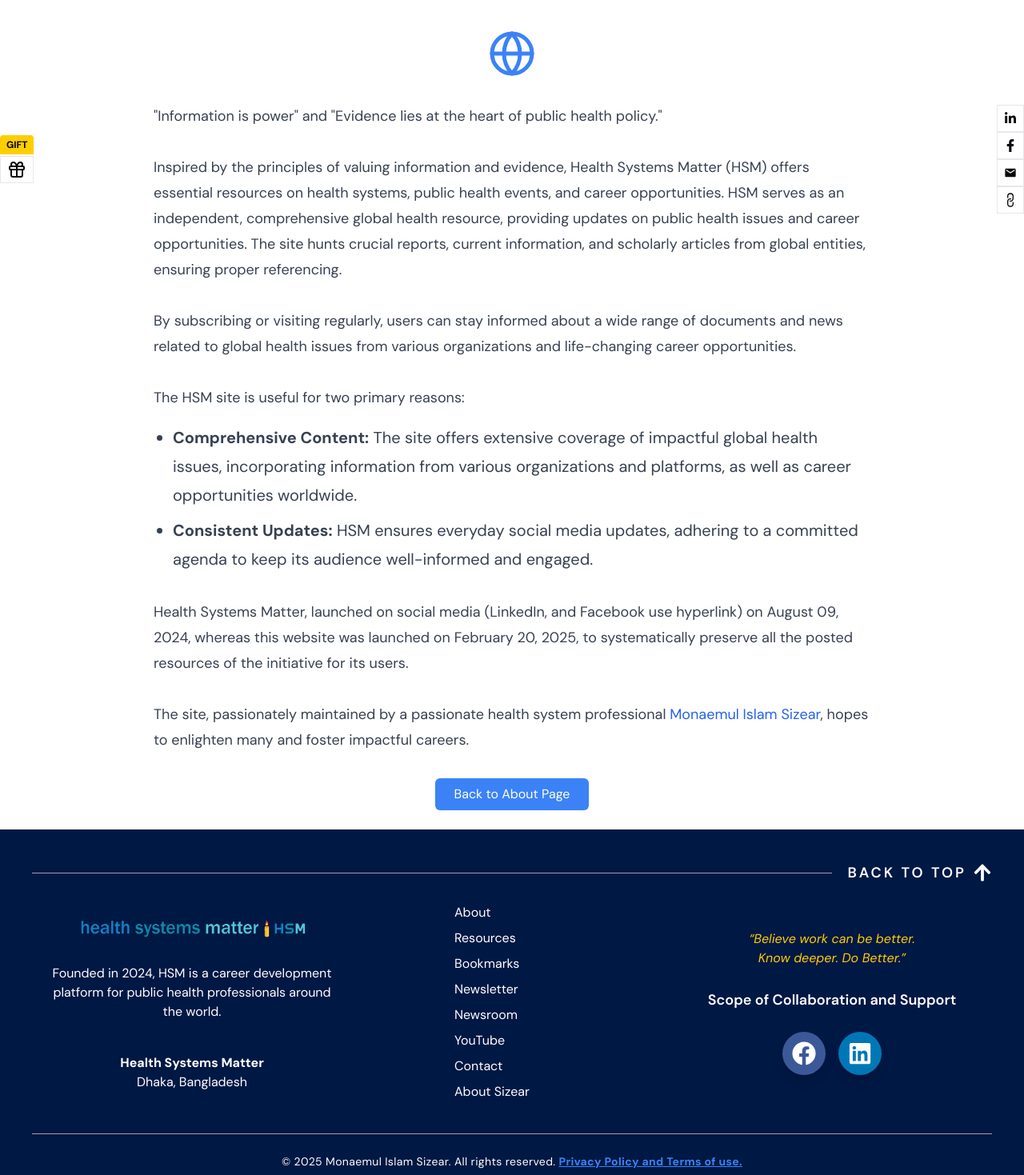
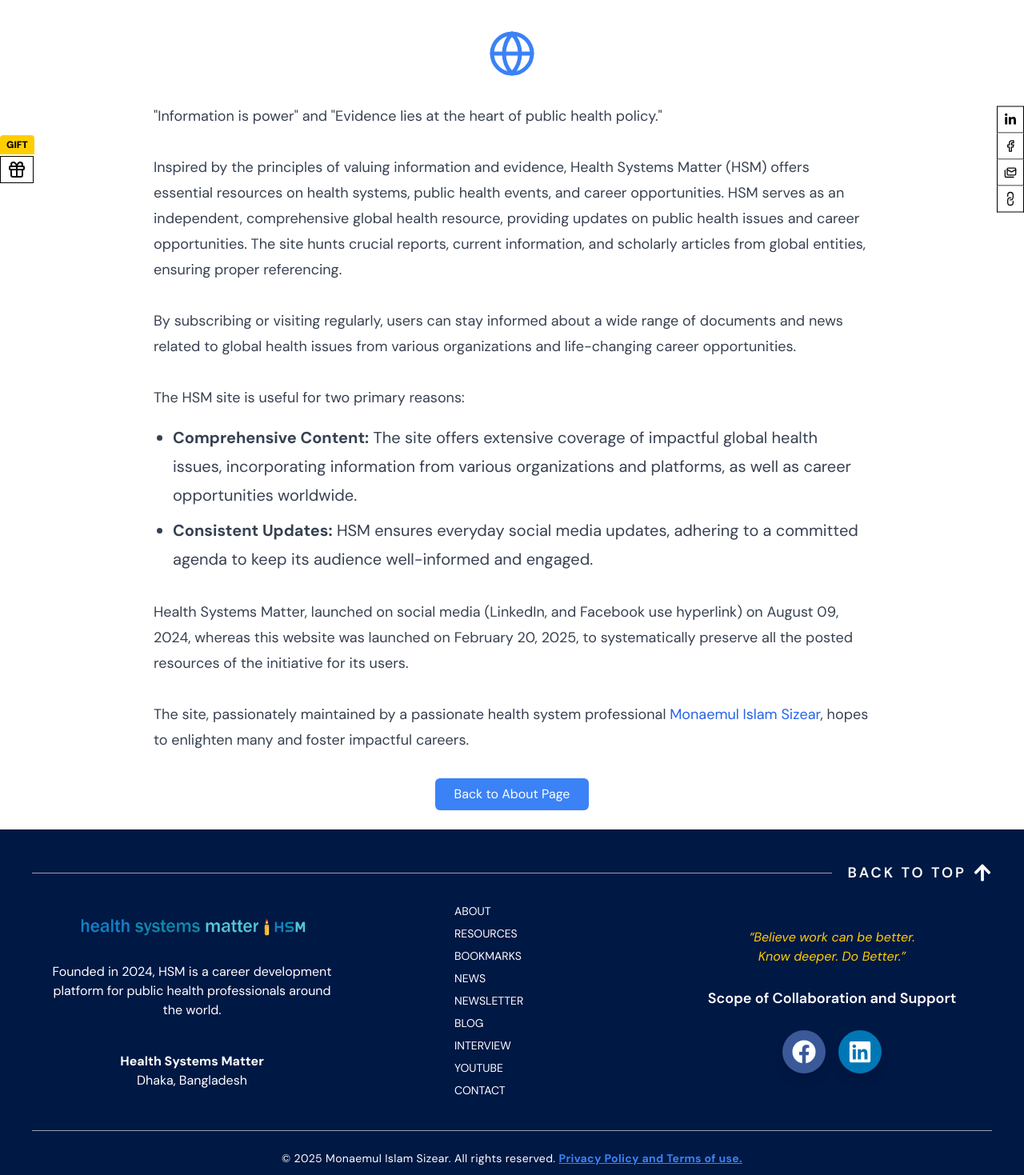
Before and after one commit to mehrabhossain1/hsm, a Next.js app: page /about/about-hsm in a window 1280 px wide. Shown: the part 201-1670 px from the top of the page at 80% size. Built offline with nearby package versions, Linux system fonts and the light colour scheme.

Commit message:
Changed: Social icons and buttons

```diff
--- a/components/Homepage/BlogsInterviewsSection.tsx
+++ b/components/Homepage/BlogsInterviewsSection.tsx
@@ -57,7 +57,7 @@
             }}
             className="mt-auto flex bg-[#FFCE00] text-black hover:text-white hover:bg-[#001844] hover:border hover:border-[#FFCE00]"
           >
-            Read More
+            Explore
             <ArrowRight className="size-4 hover:text-white" />
           </Button>
         </a>
--- a/components/Homepage/NewsNewsletterSection.tsx
+++ b/components/Homepage/NewsNewsletterSection.tsx
@@ -57,7 +57,7 @@
             }}
             className="mt-auto flex bg-[#FEC53F] text-black hover:text-white hover:bg-[#001844] hover:border hover:border-[#FEC53F]"
           >
-            Read More
+            Explore
             <ArrowRight className="size-4 hover:text-white" />
           </Button>
         </a>
--- a/components/Homepage/ResourcesSection.tsx
+++ b/components/Homepage/ResourcesSection.tsx
@@ -58,7 +58,7 @@
             }}
             className="mt-auto flex bg-[#FEC53F] text-black hover:text-white hover:bg-[#001844] hover:border hover:border-[#FEC53F]"
           >
-            Read More
+            Explore
             <ArrowRight className="size-4 hover:text-white" />
           </Button>
         </a>
--- a/components/Homepage/Youtube/Youtube.tsx
+++ b/components/Homepage/Youtube/Youtube.tsx
@@ -5,7 +5,7 @@
 const Youtube = () => {
   return (
     <section
-      className="bg-gradient-to-b from-[#001844] to-[#001844c2]  min-h-[720px] flex items-center justify-center"
+      className="bg-[#001844]  min-h-[720px] flex items-center justify-center"
       id="youtube"
     >
       {/* <div className="flex flex-col gap-10 min-h-dvh px-8 items-center justify-center max-w-screen-xl mx-auto overflow-x-hidden lg:flex-row">
--- a/components/Shared/Footer/Footer.tsx
+++ b/components/Shared/Footer/Footer.tsx
@@ -47,48 +47,52 @@
           </div>
 
           {/* Second Grid */}
-          <div className="flex flex-col text-base">
+          <div className="flex flex-col text-sm">
             <ul className="space-y-2 md:ps-28">
               <li>
-                <a href="#about" className="hover:underline">
-                  About
-                </a>
+                <Link href="/about" className="hover:underline">
+                  ABOUT
+                </Link>
               </li>
               <li>
-                <a href="#resources" className="hover:underline">
-                  Resources
-                </a>
+                <Link href="/resources" className="hover:underline">
+                  RESOURCES
+                </Link>
               </li>
               <li>
-                <a href="#bookmarks" className="hover:underline">
-                  Bookmarks
-                </a>
+                <Link href="/bookmarks" className="hover:underline">
+                  BOOKMARKS
+                </Link>
               </li>
               <li>
-                <a href="#newsletter" className="hover:underline">
-                  Newsletter
-                </a>
+                <Link href="/news" className="hover:underline">
+                  NEWS
+                </Link>
               </li>
               <li>
-                <a href="#newsroom" className="hover:underline">
-                  Newsroom
-                </a>
-              </li>
-
-              <li>
-                <a href="#youtube" className="hover:underline">
-                  YouTube
-                </a>
+                <Link href="/newsletter" className="hover:underline">
+                  NEWSLETTER
+                </Link>
               </li>
               <li>
-                <a href="#contact" className="hover:underline">
-                  Contact
-                </a>
+                <Link href="/blog" className="hover:underline">
+                  BLOG
+                </Link>
               </li>
               <li>
-                <a href="#about-sizear" className="hover:underline">
-                  About Sizear
-                </a>
+                <Link href="/interview" className="hover:underline">
+                  INTERVIEW
+                </Link>
+              </li>
+              <li>
+                <Link href="/youtube" className="hover:underline">
+                  YOUTUBE
+                </Link>
+              </li>
+              <li>
+                <Link href="/contact" className="hover:underline">
+                  CONTACT
+                </Link>
               </li>
             </ul>
           </div>
--- a/components/Shared/Navbar/NavLinks/NavLinks.tsx
+++ b/components/Shared/Navbar/NavLinks/NavLinks.tsx
@@ -4,6 +4,14 @@
 import { cn } from "@/lib/utils";
 import { AiFillHome } from "react-icons/ai";
 import Link from "next/link";
+import {
+  BookOpen,
+  Bookmark,
+  Newspaper,
+  Mail,
+  PenSquare,
+  Mic,
+} from "lucide-react";
 
 export function NavbarDemo() {
   return (
@@ -54,8 +62,13 @@
           href="/resources-and-bookmarks"
         >
           <div className="flex flex-col space-y-4 text-sm">
-            <HoveredLink href="/web-dev">Resources</HoveredLink>
-            <HoveredLink href="/interface-design">Bookmarks</HoveredLink>
+            <HoveredLink href="/resources">
+              <BookOpen className="w-4 h-4" /> RESOURCES
+            </HoveredLink>
+            <HoveredLink href="/bookmarks">
+              {" "}
+              <Bookmark className="w-4 h-4" /> BOOKMARKS
+            </HoveredLink>
           </div>
         </MenuItem>
         <MenuItem
@@ -64,8 +77,12 @@
           item="NEWS & NEWSLETTER"
         >
           <div className="flex flex-col space-y-4 text-sm">
-            <HoveredLink href="/hobby">News</HoveredLink>
-            <HoveredLink href="/individual">Newsletter</HoveredLink>
+            <HoveredLink href="/news">
+              <Newspaper className="w-4 h-4" /> NEWS
+            </HoveredLink>
+            <HoveredLink href="/newsletter">
+              <Mail className="w-4 h-4" /> NEWSLETTER
+            </HoveredLink>
           </div>
         </MenuItem>
         <MenuItem
@@ -75,8 +92,12 @@
           item="BLOG & INTERVIEW"
         >
           <div className="flex flex-col space-y-4 text-sm">
-            <HoveredLink href="/hobby">BLOG</HoveredLink>
-            <HoveredLink href="/individual">INTERVIEW</HoveredLink>
+            <HoveredLink href="/blog">
+              <PenSquare className="w-4 h-4" /> BLOG
+            </HoveredLink>
+            <HoveredLink href="/interview">
+              <Mic className="w-4 h-4" /> INTERVIEW
+            </HoveredLink>
           </div>
         </MenuItem>
         <Link href="/" className="text-sm font-semibold">
--- a/components/Shared/Navbar/Right.tsx
+++ b/components/Shared/Navbar/Right.tsx
@@ -15,25 +15,18 @@
 
       {/* Centered Buttons */}
       <div className="relative z-10 flex flex-col items-center justify-center gap-2">
-        <div className="flex gap-2 mt-3">
+        <div className="flex gap-2 mt-3 w-[100px]">
           <Button
             size="sm"
             variant="secondary"
-            className="bg-[#FFCE00] font-bold hover:bg-[#e6b00e]"
+            className="bg-[#FFCE00] w-[100px] font-bold hover:bg-[#e6b00e]"
           >
             Support HSM
           </Button>
-          {/* <Button
-            size="sm"
-            variant="secondary"
-            className="bg-[#962D91] font-bold text-white hover:bg-[#7a2476]"
-          >
-
-          </Button> */}
         </div>
         <div>
           <Button
-            className="mt-3 px-4 font-bold"
+            className="mt-3 px-4 font-bold w-[100px]"
             variant="destructive"
             size="sm"
           >
--- a/components/Shared/Social/GiftButton.tsx
+++ b/components/Shared/Social/GiftButton.tsx
@@ -13,13 +13,13 @@
   return (
     <div className="fixed z-50 top-1/2 left-0 transform -translate-y-1/2 flex flex-col items-center cursor-pointer">
       {/* Gift Text */}
-      <span className="mb-0.5 text-xs font-bold text-black bg-[#FFCE00] px-2 py-1 rounded-t">
+      <span className="mb-0.5 text-xs font-[1000] text-black bg-[#FFCE00] px-2 py-1 rounded-t">
         GIFT
       </span>
       {/* Gift Icon */}
       <button
         onClick={handleGiftClick}
-        className="px-2 py-1 border bg-white hover:bg-[#FFCE00] transition"
+        className="px-2 py-1 border border-black bg-white hover:bg-[#FFCE00] transition"
       >
         <Gift size={24} />
       </button>
--- a/components/Shared/Social/SocialShare.tsx
+++ b/components/Shared/Social/SocialShare.tsx
@@ -31,7 +31,7 @@
         )}`}
         target="_blank"
         rel="noopener noreferrer"
-        className="p-2 bg-white border   hover:bg-[#FFCE00] transition"
+        className="p-2 bg-white border border-black hover:bg-[#FFCE00] transition"
       >
         <FaLinkedinIn size={16} />
       </a>
@@ -42,22 +42,22 @@
         )}`}
         target="_blank"
         rel="noopener noreferrer"
-        className="p-2 bg-white border   hover:bg-[#FFCE00] transition"
+        className="p-2 bg-white border-x border-b border-black  hover:bg-[#FFCE00] transition"
       >
-        <FaFacebookF size={16} />
+        <Facebook size={16} />
       </a>
       <a
         href={`mailto:?subject=Check%20this%20out!&body=${encodeURIComponent(
           currentUrl
         )}`}
-        className="p-2 bg-white border   hover:bg-[#FFCE00]  transition"
+        className="p-2 bg-white border-x border-b border-black   hover:bg-[#FFCE00]  transition"
       >
-        <MdEmail size={16} />
+        <Mails size={16} />
       </a>
       {/* Copy URL */}
       <button
         onClick={copyToClipboard}
-        className="p-2 bg-white border  hover:bg-[#FFCE00] transition"
+        className="p-2 bg-white border-x border-b border-black  hover:bg-[#FFCE00] transition"
       >
         <Link size={16} className="transform -rotate-45 " />
       </button>
--- a/components/ui/navbar-menu.tsx
+++ b/components/ui/navbar-menu.tsx
@@ -53,7 +53,7 @@
               <motion.div
                 transition={transition}
                 layoutId="active" // layoutId ensures smooth animation
-                className="bg-[#2D8CBB]/95 dark:bg-black backdrop-blur-sm overflow-hidden border border-black/[0.2] dark:border-white/[0.2] shadow-xl"
+                className="bg-[#2D8CBB]/95 dark:bg-black backdrop-blur-sm overflow-hidden  dark:border-white/[0.2] shadow-xl"
               >
                 <motion.div
                   layout // layout ensures smooth animation
@@ -127,7 +127,7 @@
   return (
     <Link
       {...rest}
-      className="text-white font-semibold dark:text-neutral-200 hover:text-slate-200"
+      className="text-white font-semibold hover:text-slate-200 flex items-center gap-1"
       onClick={handleClick} // Stop event propagation here
     >
       {children}
```
